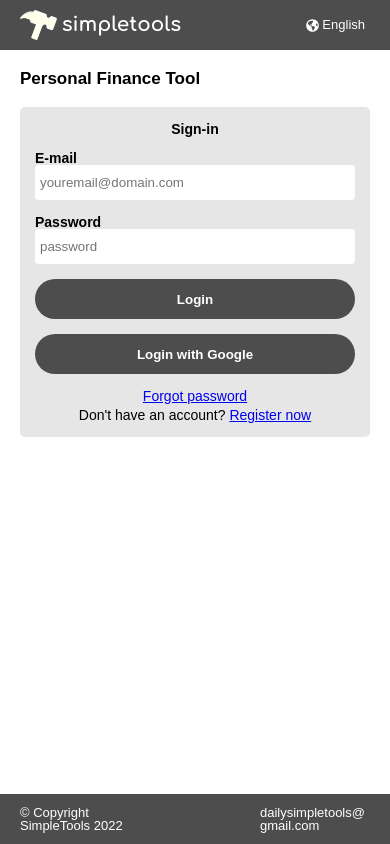
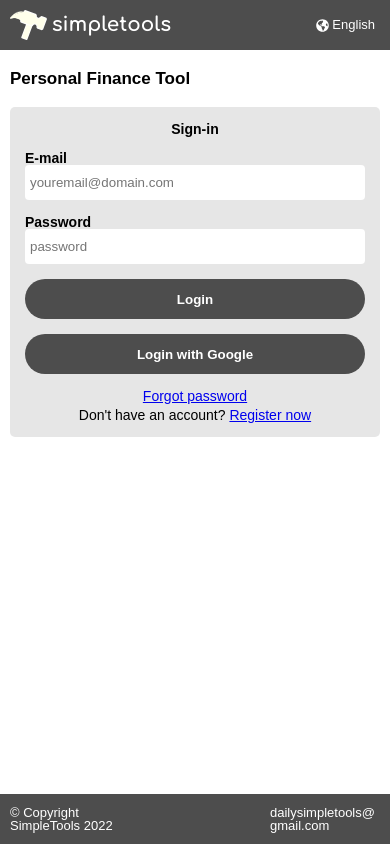
Before and after one commit to diego-nascimento91/personalfinance.dailysimpletools.com, a React (Create React App) app: page / in a window 390 px wide. Built offline with nearby package versions, Linux system fonts and the light colour scheme; no server answers.

Commit message:
criado em theme o theme__homesections para estilizar todos os containers de cada seção de Home, e foi alterado padding mobile para 1 rem

```diff
--- a/src/assets/styles/theme.scss
+++ b/src/assets/styles/theme.scss
@@ -27,6 +27,19 @@ main {
   }
 }
 
+.theme__homesections {
+  @media (max-width: $mobile) {
+    border: 2px solid black;
+    border-radius: 5px;
+    margin: 1rem auto;
+    padding: 2rem;
+    width:100%;
+  }
+  @media (min-width: $mobile) and (max-width: $desktop_sm) {}
+  @media (min-width: $desktop_sm) and (max-width: $desktop_md) {}
+  @media (min-width: $desktop_md) {}
+}
+
 //to use in the components
 @media (max-width: $mobile) {}
 @media (min-width: $mobile) and (max-width: $desktop_sm) {}
--- a/src/assets/styles/variables.scss
+++ b/src/assets/styles/variables.scss
@@ -1,5 +1,5 @@
 // contianer padding
-$hpadding-mobile: 2rem;
+$hpadding-mobile: 1rem;
 $hpadding-desksm: 10rem;
 $hpadding-deskmd: 20rem;
 $hpadding-deskbg: 25rem;
--- a/src/components/AddTransaction/AddTransaction.module.scss
+++ b/src/components/AddTransaction/AddTransaction.module.scss
@@ -1,9 +1,4 @@
 .addtransaction__container {
-  border: 2px solid black;
-  border-radius: 5px;
-  margin: 3rem 0;
-  padding: 2rem;
-  width: 100%;
 
   .addtransaction__title {
     font-weight: bold;
--- a/src/components/AddTransaction/AddTransaction.tsx
+++ b/src/components/AddTransaction/AddTransaction.tsx
@@ -55,7 +55,7 @@ const AddTransaction = () => {
   };
 
   return (
-    <div className={styles.addtransaction__container}>
+    <section className={`${styles.addtransaction__container} theme__homesections`}>
       <h2 className={styles.addtransaction__title}>Add a new transaction</h2>
       <form onSubmit={handleFormSubmit}>
         <label htmlFor='transactiontype'>Payment Method:</label>
@@ -118,7 +118,7 @@ const AddTransaction = () => {
         />
         <button className={styles.addtransaction__button} type='submit'>Add Transaction</button>
       </form>
-    </div>
+    </section>
   );
 };
 
--- a/src/components/Transactions/Transactions.tsx
+++ b/src/components/Transactions/Transactions.tsx
@@ -21,7 +21,7 @@ const Transactions = () => {
   }, [user, loading]);
 
   return (
-    <div className={styles.transactions__container}>
+    <section className={`${styles.transactions__container} theme__homesections`}>
       <h2 className={styles.transactions__title}>Recent Transactions</h2>
       {
         transactions && transactions.length > 0 ? (
@@ -30,7 +30,7 @@ const Transactions = () => {
           ))
         ) : <p>No transactions added yet</p>
       }
-    </div>
+    </section>
   );
 };
 
--- a/src/pages/Home/Home.module.scss
+++ b/src/pages/Home/Home.module.scss
@@ -1,9 +1,5 @@
 @import 'assets/styles/variables';
 
 .loggedin__container{
-  border: 2px solid black;
-  border-radius: 5px;
-  margin: 3rem auto;
-  padding: 2rem;
-  width:100%;
+
 }
--- a/src/pages/Home/Home.tsx
+++ b/src/pages/Home/Home.tsx
@@ -16,9 +16,9 @@ const Home = () => {
 
   return (
     <div className='theme__padding'>
-      <div className={styles.loggedin__container}>
+      <section className={`${styles.loggedin__container} theme__homesections`}>
         <p>Welcome {user?.email}!</p>
-      </div>
+      </section>
       <Transactions />
       <AddTransaction />
     </div>
```
